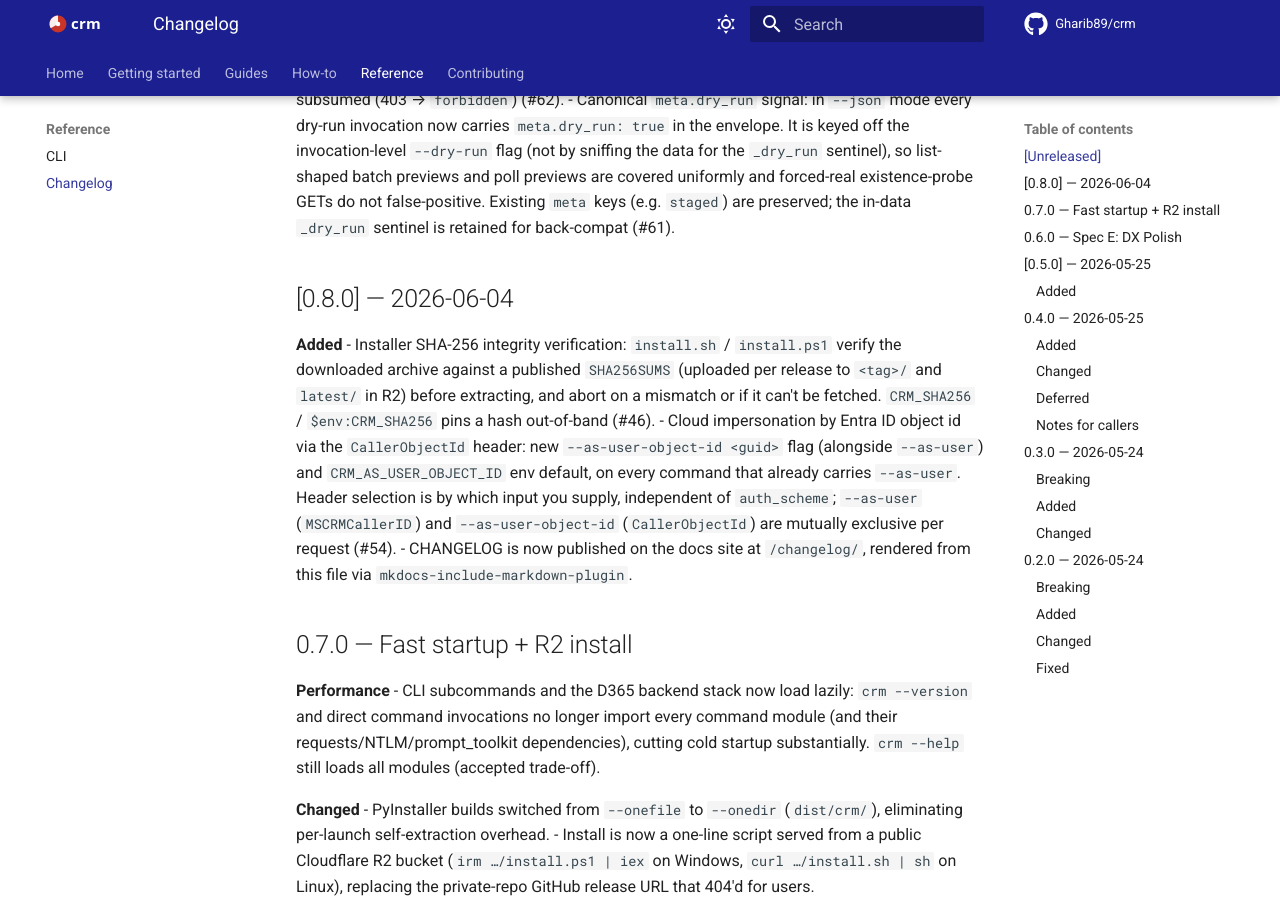
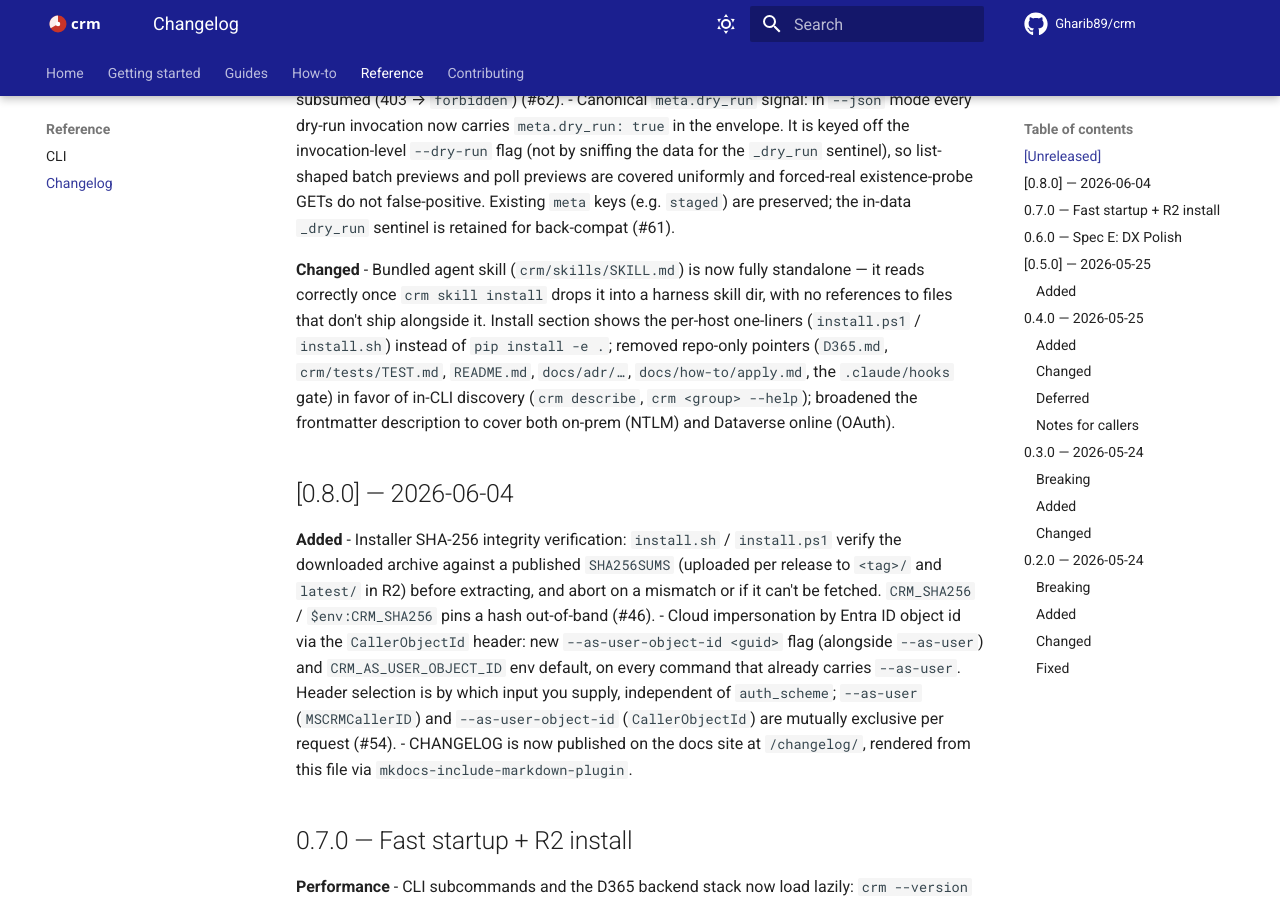
Before and after one commit to Gharib89/crm, an MkDocs documentation site: the page built from docs/changelog.md, in a window 1280 px wide and 900 px high, scrolled down 1169 px. Built offline with MkDocs 1.6.1 and Material for MkDocs 9.7.7, drawn with Linux system fonts in a browser that asks for light colours; comment, search, counter and statistics services are not loaded.

Commit message:
docs(skill): make bundled SKILL.md standalone
The skill is copied verbatim into a harness skill dir by `crm skill
install`, so any reference to a file that doesn't ship alongside it dangles
once installed. Make SKILL.md fully self-contained:

- Install: per-host one-liners (install.ps1 / install.sh) instead of
  `pip install -e .` (a source-checkout path).
- Drop repo-only pointers: D365.md, crm/tests/TEST.md, README.md,
  docs/adr/..., docs/how-to/apply.md, and the .claude/hooks gate. Keep the
  real --yes confirm contract; replace doc pointers with in-CLI discovery
  (`crm describe`, `crm <group> --help`).
- Broaden the frontmatter description + intro to cover both targets the
  body already documents: on-prem (NTLM) and Dataverse online (OAuth).

Single-file `skill install` is unchanged — nothing new to bundle.

Co-Authored-By: Claude Opus 4.8 (1M context) <noreply@anthropic.com>

```diff
--- a/CHANGELOG.md
+++ b/CHANGELOG.md
@@ -55,6 +55,16 @@ and this project adheres to [Semantic Versioning](https://semver.org/spec/v2.0.0
   list-shaped batch previews and poll previews are covered uniformly and forced-real
   existence-probe GETs do not false-positive. Existing `meta` keys (e.g. `staged`)
   are preserved; the in-data `_dry_run` sentinel is retained for back-compat (#61).
+
+**Changed**
+- Bundled agent skill (`crm/skills/SKILL.md`) is now fully standalone — it reads
+  correctly once `crm skill install` drops it into a harness skill dir, with no
+  references to files that don't ship alongside it. Install section shows the
+  per-host one-liners (`install.ps1` / `install.sh`) instead of `pip install -e .`;
+  removed repo-only pointers (`D365.md`, `crm/tests/TEST.md`, `README.md`,
+  `docs/adr/…`, `docs/how-to/apply.md`, the `.claude/hooks` gate) in favor of
+  in-CLI discovery (`crm describe`, `crm <group> --help`); broadened the
+  frontmatter description to cover both on-prem (NTLM) and Dataverse online (OAuth).
 
 ## [0.8.0] — 2026-06-04
 
```
Also changed, not shown: crm/skills/SKILL.md (+30 -23 lines).
